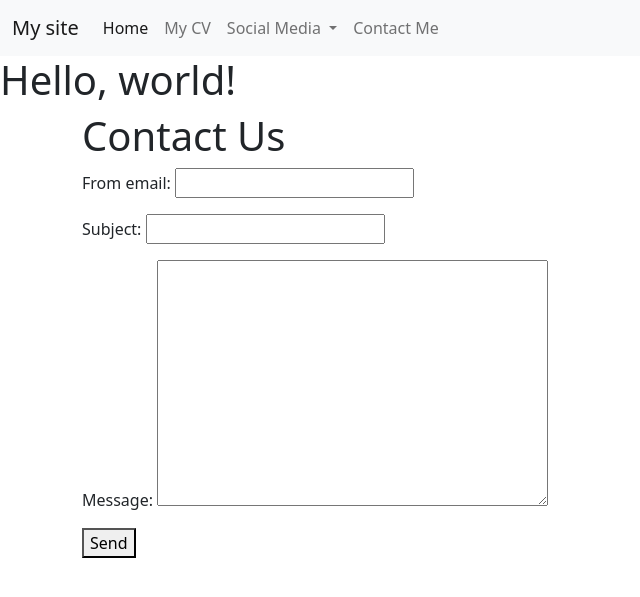
After one commit to garethbreeze1993/myportfolio-2.0, a Django app: page /contact/ in a window 1280 px wide. The commit adds this page. Shown: the top 597 px of the page, without its empty margins (0-640 px from the left). Run offline with Django 3.2, Linux system fonts and the light colour scheme.

Commit message:
Add basic contact form for sending emails to me

```diff
--- /dev/null
+++ b/blog/forms.py
@@ -0,0 +1,7 @@
+from django import forms
+
+
+class ContactForm(forms.Form):
+    from_email = forms.EmailField(required=True)
+    subject = forms.CharField(required=True)
+    message = forms.CharField(widget=forms.Textarea, required=True)
--- /dev/null
+++ b/blog/templates/blog/email.html
@@ -0,0 +1,11 @@
+{% extends "base.html" %}
+{% block content %}
+<h1>Contact Us</h1>
+<form method="post">
+    {% csrf_token %}
+    {{ form.as_p }}
+    <div class="form-actions">
+      <button type="submit">Send</button>
+    </div>
+</form>
+{% endblock %}
--- a/blog/urls.py
+++ b/blog/urls.py
@@ -1,7 +1,9 @@
 from django.urls import path, include
-from blog.views import IndexView, post_detail
+from blog.views import IndexView, post_detail, contact_view, success_view
 
 urlpatterns = [
     path('', IndexView.as_view(), name='home'),
-    path('post/<int:post_id>/', post_detail, name='post_detail')
+    path('post/<int:post_id>/', post_detail, name='post_detail'),
+    path('contact/', contact_view, name='contact'),
+    path('success/', success_view, name='success'),
 ]
--- a/blog/views.py
+++ b/blog/views.py
@@ -1,6 +1,12 @@
-from django.shortcuts import render, get_object_or_404
+from django.core.mail import send_mail, BadHeaderError
+from django.http import HttpResponse, HttpResponseRedirect
+from django.shortcuts import render, get_object_or_404, redirect
 from django.views.generic import ListView
+
 from .models import Post, Image
+from blog.forms import ContactForm
+from myportfolio.settings import DEFAULT_FROM_EMAIL
+
 
 
 class IndexView(ListView):
@@ -18,8 +24,29 @@ def post_detail(request, post_id):
     images = post.images.all()
     return render(request, 'blog/detail.html', context={'post_obj': post, 'images': images})
 
+
+def contact_view(request):
+    if request.method == 'GET':
+        form = ContactForm()
+    else:
+        form = ContactForm(request.POST)
+        if form.is_valid():
+            subject = form.cleaned_data['subject']
+            from_email = form.cleaned_data['from_email']
+            message = form.cleaned_data['message']
+            try:
+                send_mail(subject, message, from_email, ['default@gmail.com'])
+            except BadHeaderError:
+                return HttpResponse('Invalid header found.')
+            # TODO Implement flash messages
+            return redirect('home')
+    return render(request, "blog/email.html", {'form': form})
+
+
+def success_view(request):
+    return HttpResponse('Success! Thank you for your message.')
+
+
 '''
-Pagination
-
-https://docs.djangoproject.com/en/3.2/topics/pagination/
+https://learndjango.com/tutorials/django-email-contact-form
 '''
--- a/myportfolio/settings.py
+++ b/myportfolio/settings.py
@@ -139,3 +139,6 @@ MEDIA_URL = '/media/'
 # https://docs.djangoproject.com/en/3.2/ref/settings/#default-auto-field
 
 DEFAULT_AUTO_FIELD = 'django.db.models.BigAutoField'
+
+DEFAULT_FROM_EMAIL = 'gareth.breeze1993@gmail.com'
+EMAIL_BACKEND = 'django.core.mail.backends.console.EmailBackend'
--- a/templates/base.html
+++ b/templates/base.html
@@ -33,7 +33,7 @@
           <ul class="dropdown-menu" aria-labelledby="navbarDropdown">
             <li><a class="dropdown-item" href="#">Github</a></li>
             <li><a class="dropdown-item" href="#">Linkedin</a></li>
-            <li><hr class="dropdown-divider"></li>
+{#            <li><hr class="dropdown-divider"></li>#}
 {#            <li><a class="dropdown-item" href="#">Something else here</a></li>#}
           </ul>
         </li>
@@ -41,7 +41,7 @@
 {#          <a class="nav-link disabled" href="#" tabindex="-1" aria-disabled="true">Disabled</a>#}
 {#        </li>#}
       <li class="nav-item">
-          <a class="nav-link" href="#">Contact Me</a>
+          <a class="nav-link" href="{% url 'contact' %}">Contact Me</a>
         </li>
       </ul>
 
```
